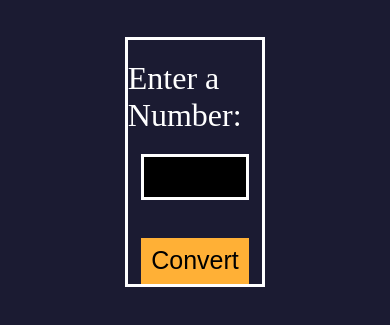
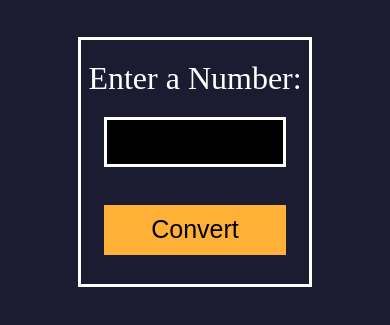
Before and after one commit to qutubahmed732/decimal-to-roman-converter, a plain HTML site: page index.html in a window 390 px wide. Shown: the part 239-564 px from the top of the page. Drawn offline with Linux system fonts and the light colour scheme.

Commit message:
add media querry

```diff
--- a/styles.css
+++ b/styles.css
@@ -85,3 +85,9 @@ button {
 .hidden {
     display: none;
 }
+
+@media (max-width: 650px){
+    form {
+        width: 100%;
+    }
+}
```
